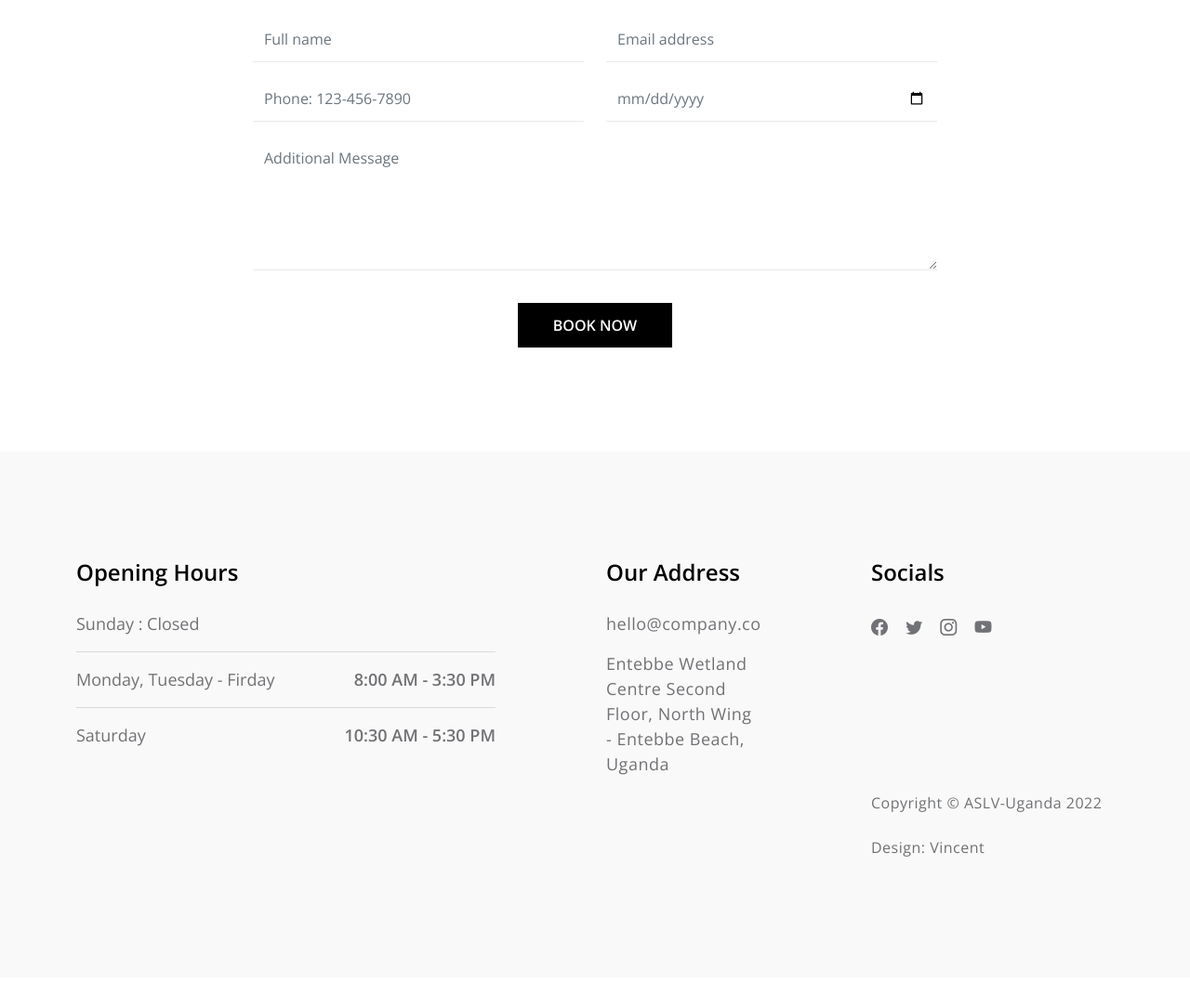
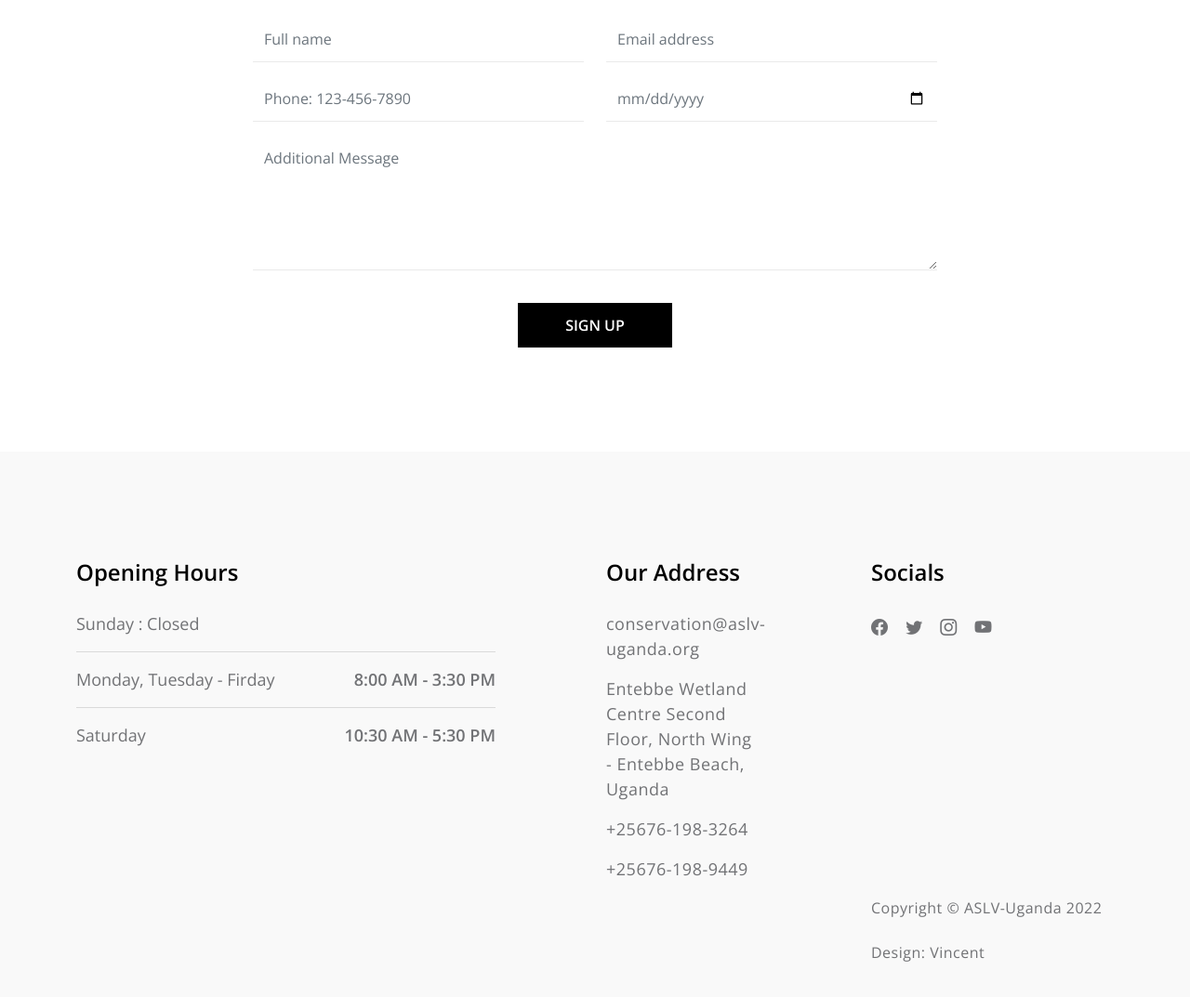
Before and after one commit to VinCoD/ASLV, a plain HTML site: page index.html in a window 1280 px wide. Shown: the part 4324-5397 px from the top of the page at 93% size. Before the commit the page ends 5376 px from the top, so only its background shows below. Drawn offline with nearby package versions, Linux system fonts and the light colour scheme.

Commit message:
Added some contact details

```diff
--- a/index.html
+++ b/index.html
@@ -400,7 +400,7 @@
                                         </div>
 
                                         <div class="col-lg-3 col-md-4 col-6 mx-auto">
-                                            <button type="submit" class="form-control" id="submit-button">Book Now</button>
+                                            <button type="submit" class="form-control" id="submit-button">Sign Up</button>
                                         </div>
                                     </div>
                                 </form>
@@ -441,11 +441,13 @@
                     <div class="col-lg-2 col-md-6 col-12 my-4 my-lg-0">
                         <h5 class="mb-lg-4 mb-3">Our Address</h5>
 
-                        <p><a href="mailto:hello@company.co">hello@company.co</a><p>
+                        <p><a href="mailto:hello@company.co">conservation@aslv-uganda.org</a><p>
 
                         <p>Entebbe Wetland Centre Second Floor, North Wing - Entebbe Beach, Uganda
 
                         </p>
+                        <p>+25676-198-3264</p>
+                        <p>+25676-198-9449</p>
                     </div>
 
                     <div class="col-lg-3 col-md-6 col-12 ms-auto">
```
